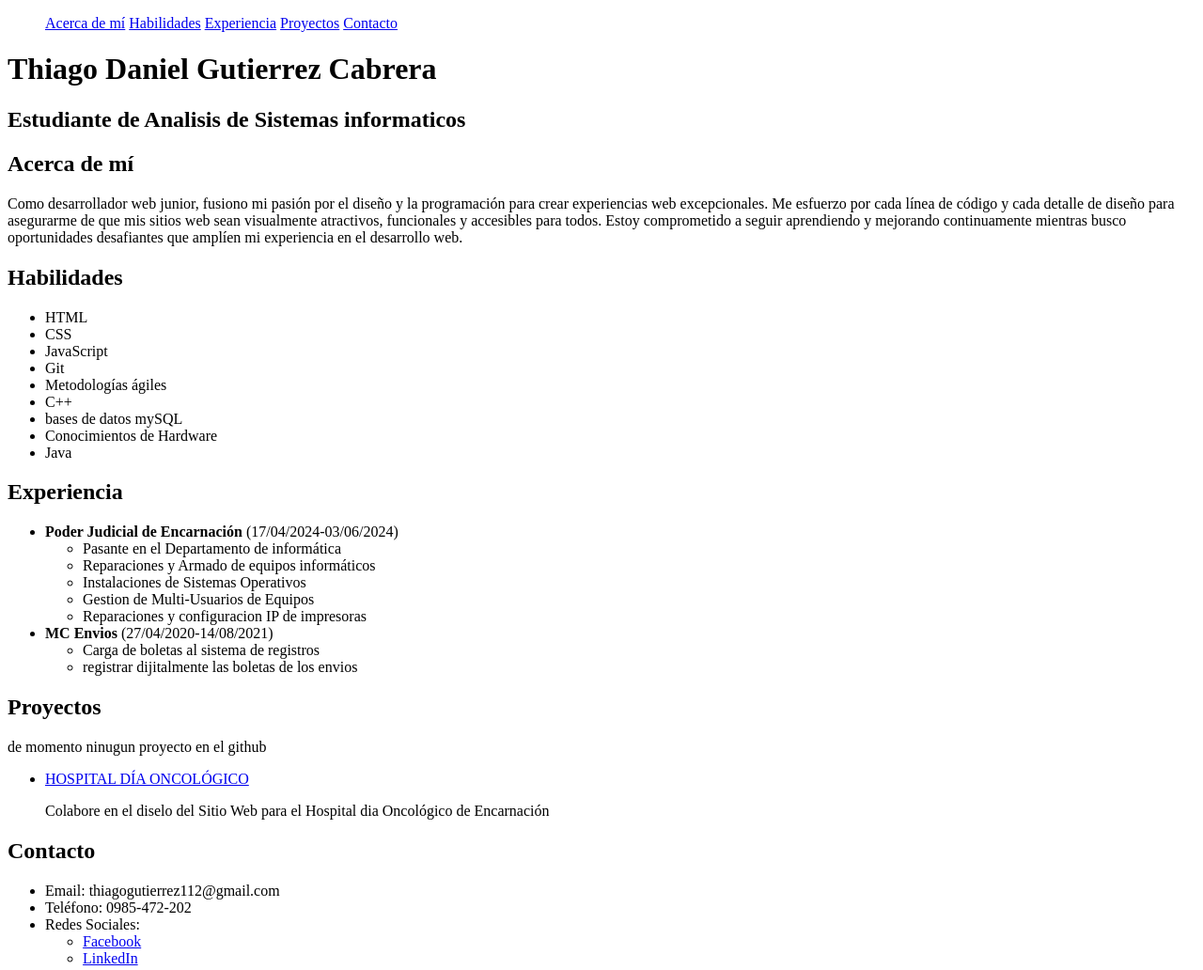
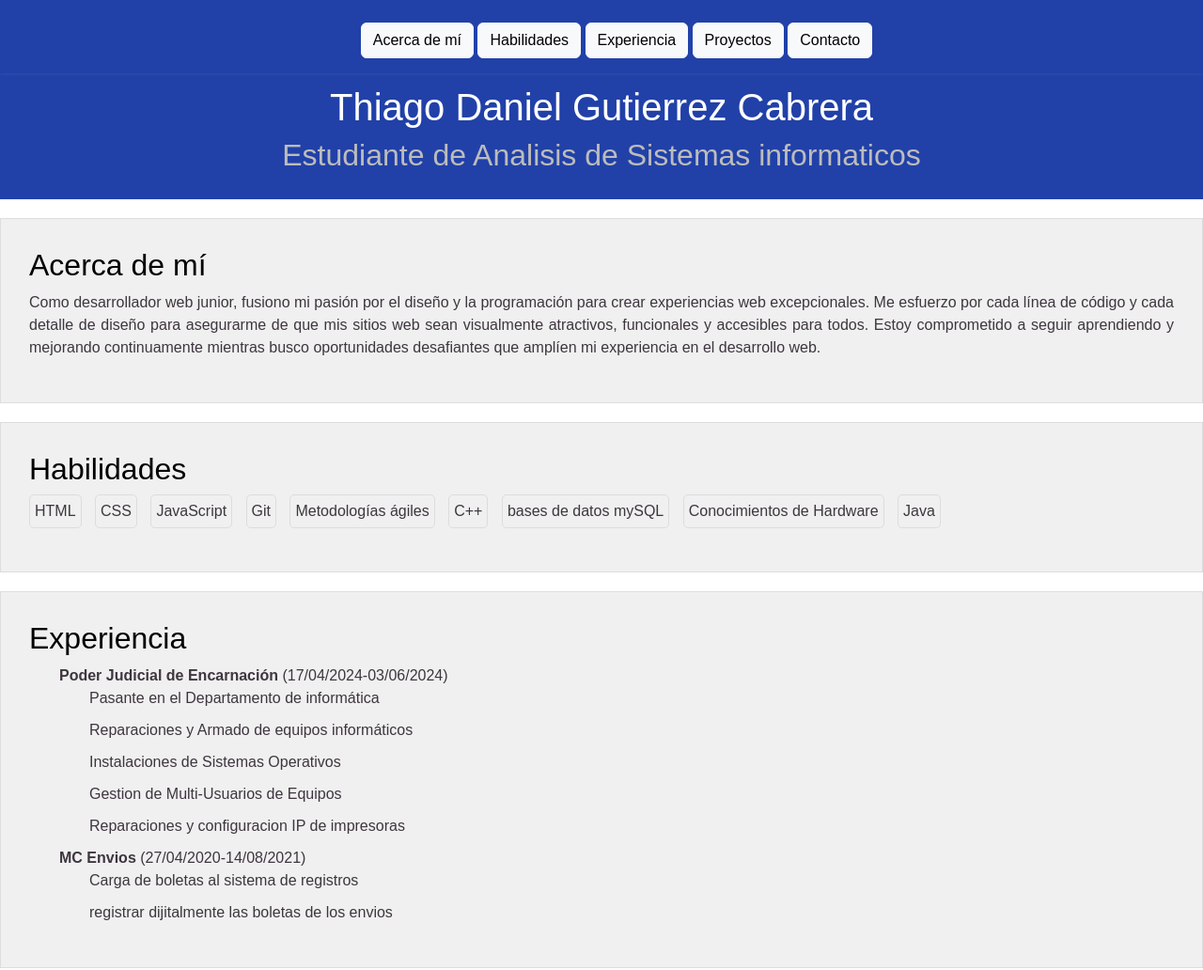
Before and after one commit to ThiagoGutierrez170/Portfolio, a plain HTML site: page index.html in a window 1280 px wide. Shown: the top 1032 px of the page at 94% size. Drawn offline with nearby package versions, Linux system fonts and the light colour scheme.

Commit message:
añadi estilo al porfolio

```diff
--- a/index.html
+++ b/index.html
@@ -2,16 +2,19 @@
 <html>
   <head>
     <title>Mi portafolio personal</title>
+    <link href="https://cdn.jsdelivr.net/npm/bootstrap@5.3.3/dist/css/bootstrap.min.css" rel="stylesheet" integrity="sha384-QWTKZyjpPEjISv5WaRU9OFeRpok6YctnYmDr5pNlyT2bRjXh0JMhjY6hW+ALEwIH" crossorigin="anonymous">
+    <link rel="stylesheet" href="./style.css" />
   </head>
   <body>
     <header>
       <nav>
+        <br>
         <ul>
-          <a href="#acerca-de-mi">Acerca de mí</a>
-          <a href="#habilidades">Habilidades</a>
-          <a href="#experiencia">Experiencia</a>
-          <a href="#proyectos">Proyectos</a>
-          <a href="#contacto">Contacto</a>
+          <a href="#acerca-de-mi" class="btn btn-light">Acerca de mí</a>
+          <a href="#habilidades" class="btn btn-light">Habilidades</a>
+          <a href="#experiencia" class="btn btn-light">Experiencia</a>
+          <a href="#proyectos" class="btn btn-light">Proyectos</a>
+          <a href="#contacto" class="btn btn-light">Contacto</a>
         </ul>
       </nav>
       <h1>Thiago Daniel Gutierrez Cabrera</h1>
@@ -78,7 +81,6 @@
       </section>
       <section id="proyectos">
         <h2>Proyectos</h2>
-        <p>de momento ninugun proyecto en el github</p>
         <ul>
           <!--
           <li>
--- a/style.css
+++ b/style.css
@@ -0,0 +1,114 @@
+h1 {
+    color: rgb(255, 255, 255);
+  }
+  header h2{
+    color:rgb(188, 188, 188);
+  }
+  h2 {
+    color: rgb(0, 0, 0);
+  }
+  body {
+    font-family: Arial, sans-serif;
+    margin: 0;
+    color: #3e363f;
+    padding-top: 70px;
+  }
+  header {
+    margin-top: 20;
+    background-color: #2141a8;
+    color: #fff;
+    text-align: center;
+    padding: 20px;
+    margin-bottom: 20px;
+  }
+  section {
+    padding: 30px;
+    border: 1px solid #ddd;
+    margin-bottom: 20px;
+    background-color: #f0f0f0;
+  }
+  nav {
+    position: fixed;
+    top: 0;
+    left: 0;
+    width: 100%;
+    background-color: #2141a8;
+    box-shadow: 0 0 5px rgba(255, 255, 255, 0.1);
+  }
+  .menu-item {
+    text-decoration: none;
+    color: #333;
+    padding: 10px;
+    display: inline-block;
+  }
+  .menu-item:hover {
+    background-color: #ddd;
+    transition: all 0.4s ease-in-out;
+  }
+
+  #acerca-de-mi {
+    text-align: justify;
+  }
+#habilidades ul {
+    list-style: none;
+    padding: 0;
+  }
+
+  #habilidades ul li {
+    display: inline-block;
+    padding: 5px;
+    border: 1px solid #ddd;
+    border-radius: 5px;
+    margin-right: 10px;
+  }
+
+#experiencia ul {
+    list-style: none;
+    padding: 50;
+    margin: 20;
+
+  }
+
+  #experiencia ul li {
+    margin-bottom: 10px;
+  }
+
+#proyectos ul {
+    list-style: none;
+    padding: 0;
+    margin: 0;
+  }
+
+  #proyectos ul li a {
+    text-decoration: none;
+    color: #333;
+  }
+
+  #proyectos ul li a:hover {
+    text-decoration: underline;
+  }
+
+#sociales {
+    list-style: none;
+    padding: 0;
+    margin-top: 10px;
+  }
+
+  #sociales li {
+    list-style: none;
+    display: inline-block;
+    padding: 5px;
+  }
+
+  .fa {
+    color: #333;
+    text-decoration: none;
+    margin-left: 0px;
+  }
+
+  footer {
+    background-color: #333;
+    color: #fff;
+    text-align: center;
+    padding: 10px;
+  }
```
